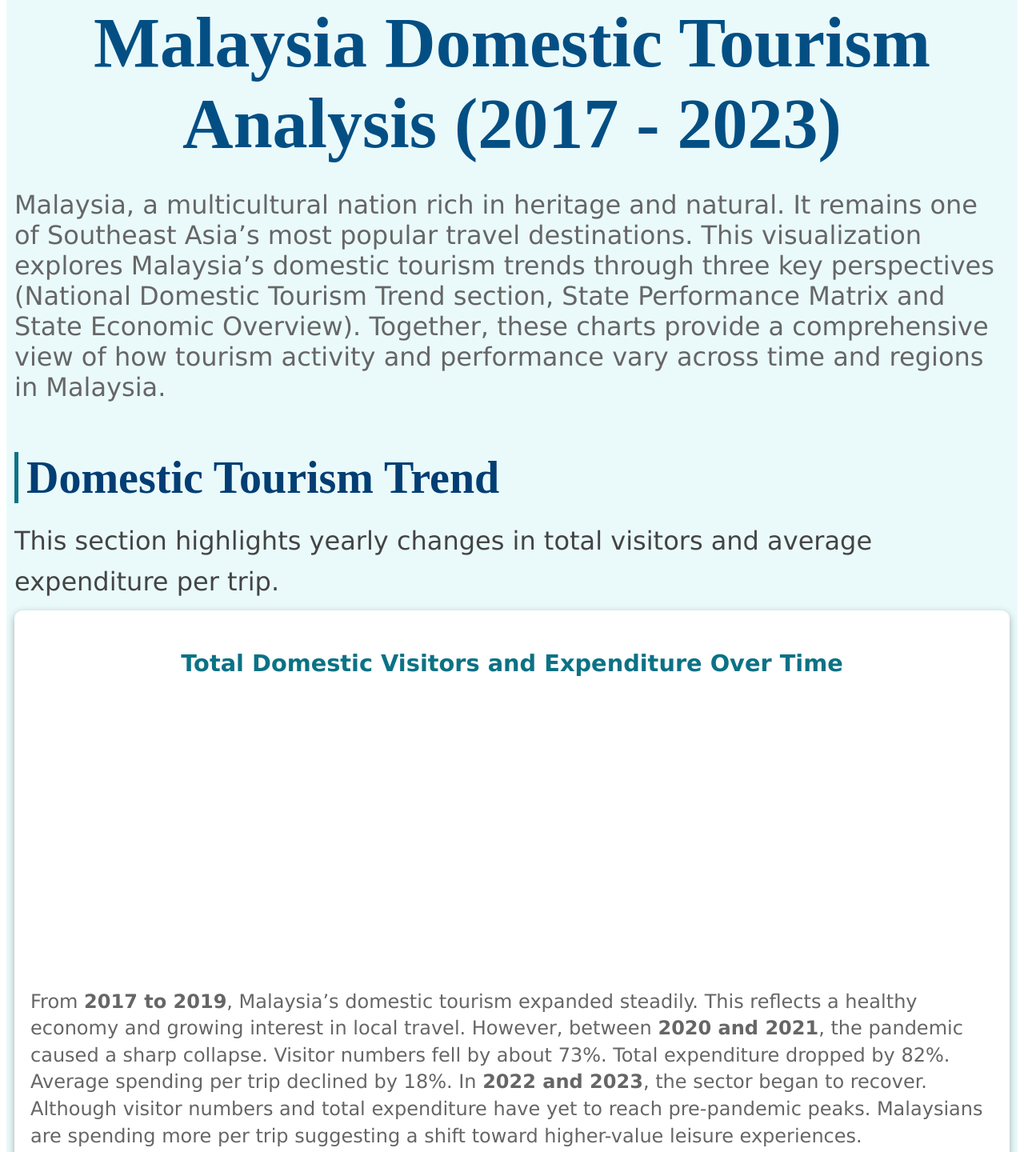
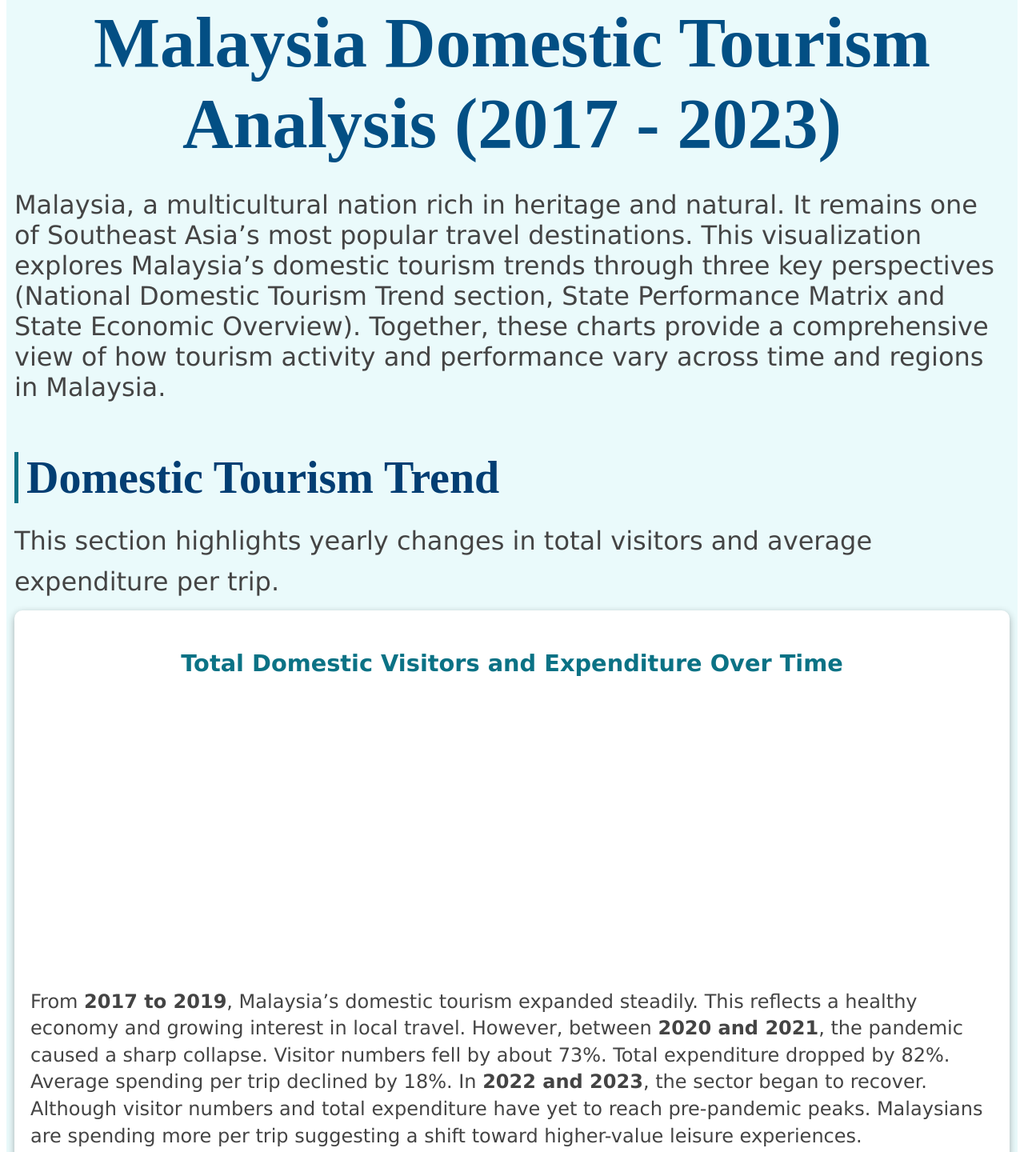
Before and after one commit to HONG1D/FIT3179A2, a plain HTML site: page index.html in a window 1280 px wide. Shown: the part 94-1534 px from the top of the page at 80% size. Drawn offline with Linux system fonts and the light colour scheme; a script that the page names is missing.

Commit message:
Update style.css

```diff
--- a/style.css
+++ b/style.css
@@ -16,7 +16,7 @@
 
 .page-subtitle {
   text-align: left;
-  color: #666;
+  color: #444;
   font-family: Verdana, sans-serif;
   font-size: 2em;
   word-wrap: break-word;
@@ -44,7 +44,7 @@
 .vis-description {
   margin-top: 30px;
   font-size: 1.5em;
-  color: #666;
+  color: #444;
   line-height: 1.4;
   text-align: left;
   font-family: Verdana, sans-serif;
```
